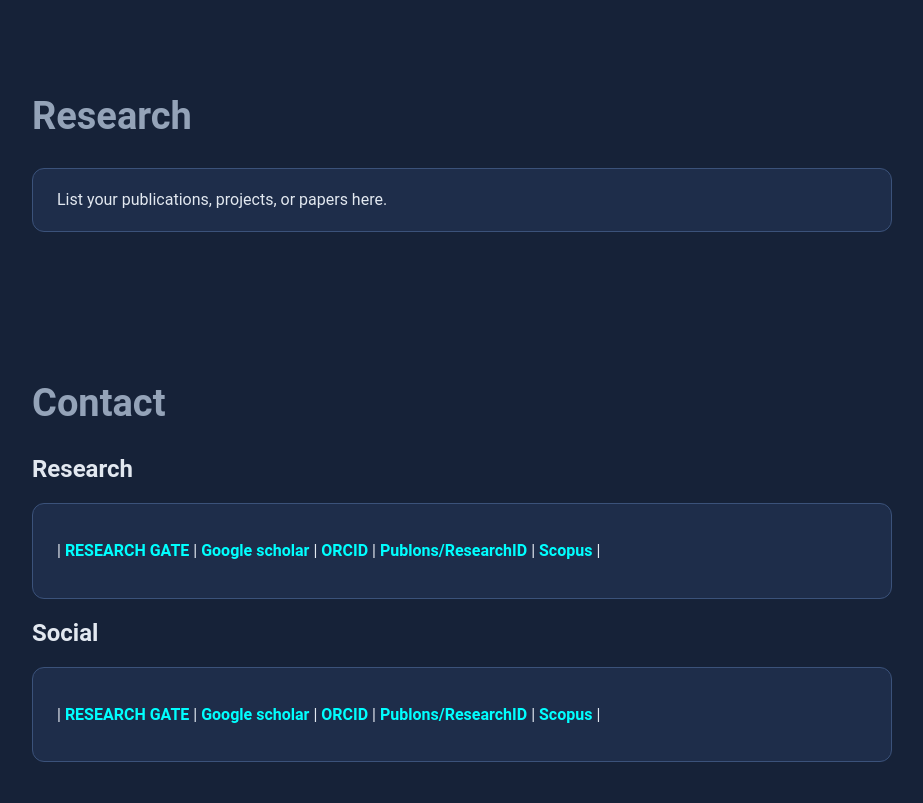
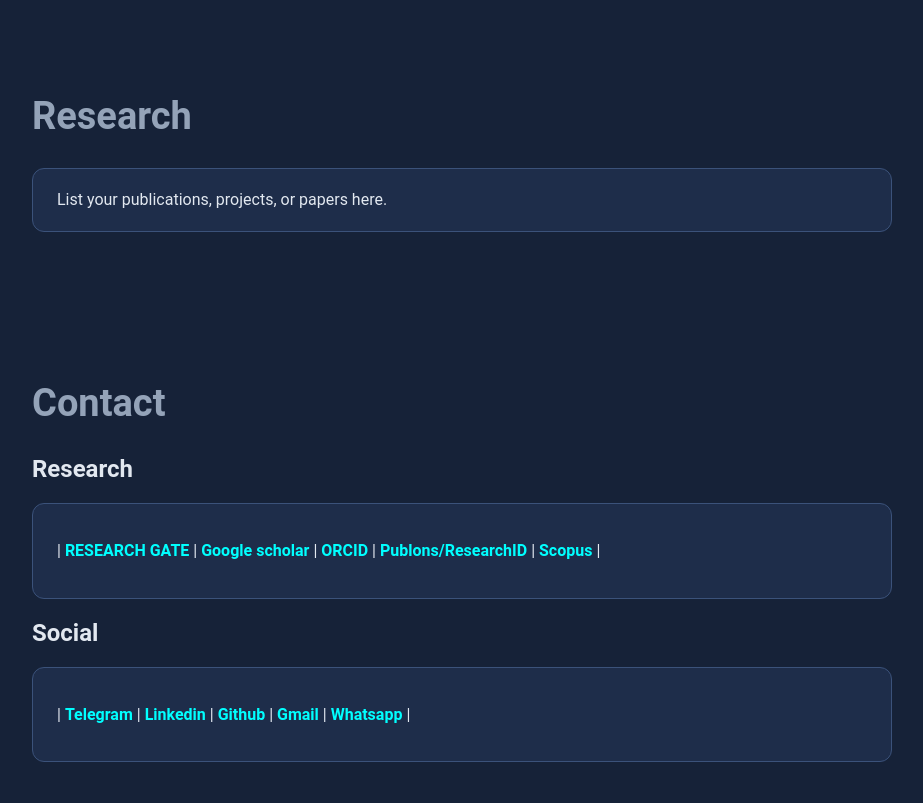
Before and after one commit to akshayverma5531/akshayverma.github.io, a plain HTML site: page index.html in a window 1280 px wide. Shown: the part 2025-2828 px from the top of the page, without its empty margins (178-1101 px from the left). Drawn offline with Linux system fonts and the light colour scheme.

Commit message:
Update index.html

```diff
--- a/index.html
+++ b/index.html
@@ -145,15 +145,15 @@
  <div class="card">
    <p>
     | <a href="Akshay_CV.pdf" target="_blank" rel="noopener noreferrer" style="color: var(--ascentColor, #00ffff); font-weight: bold; text-decoration: none;">
-      RESEARCH GATE </a> |
+      Telegram </a> |
      <a href="Akshay_CV.pdf" target="_blank" rel="noopener noreferrer" style="color: var(--ascentColor, #00ffff); font-weight: bold; text-decoration: none;">
-      Google scholar </a> |
+      Linkedin </a> |
       <a href="Akshay_CV.pdf" target="_blank" rel="noopener noreferrer" style="color: var(--ascentColor, #00ffff); font-weight: bold; text-decoration: none;">
-      ORCID </a> |
+      Github </a> |
       <a href="Akshay_CV.pdf" target="_blank" rel="noopener noreferrer" style="color: var(--ascentColor, #00ffff); font-weight: bold; text-decoration: none;">
-      Publons/ResearchID </a> |
+      Gmail </a> |
       <a href="Akshay_CV.pdf" target="_blank" rel="noopener noreferrer" style="color: var(--ascentColor, #00ffff); font-weight: bold; text-decoration: none;">
-      Scopus </a> |
+      Whatsapp </a> |
   </p>
       </div>
 
```
